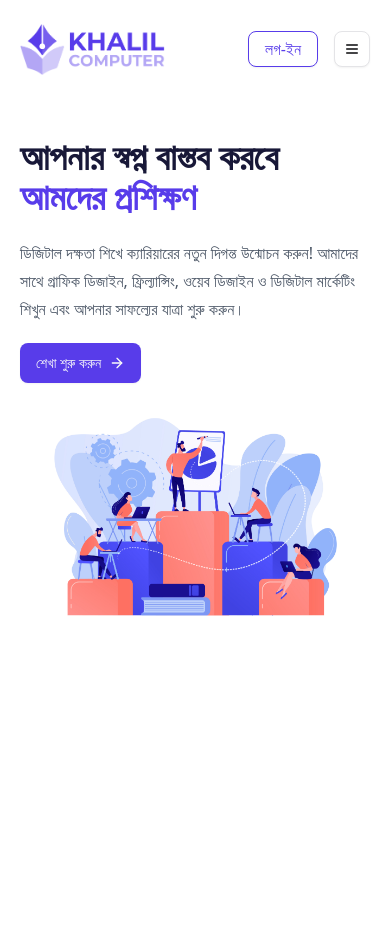
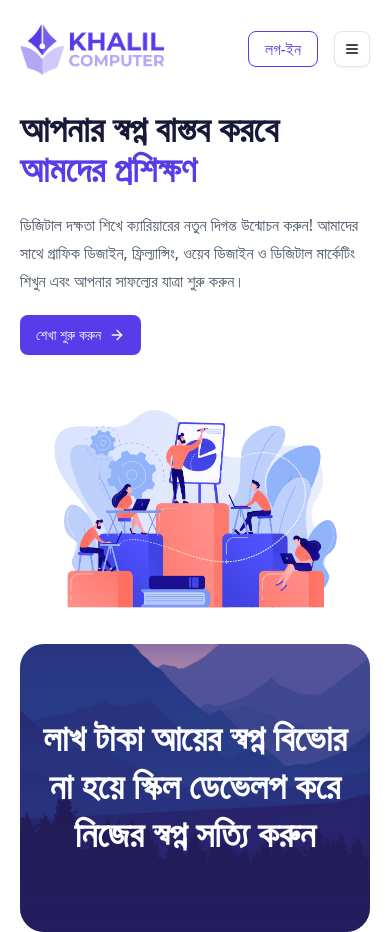
Before and after one commit to TamimAhmedCD/Khalil-Computer, a Next.js app: page / in a window 390 px wide. Before the commit the page ends 844 px from the top, so only its background shows below. Built offline with nearby package versions, Linux system fonts and the light colour scheme; a web font is replaced by a local one.

Commit message:
Slogan section done

```diff
--- a/app/page.jsx
+++ b/app/page.jsx
@@ -1,13 +1,18 @@
-
-import Banner from './../components/Home/Banner';
+import Banner from "./../components/Home/Banner";
+import Slogan from './../components/Home/Slogan';
 export const metadata = {
   title: "Khalil Computer | Home",
   description: "Generated by create next app",
 };
 export default function Home() {
   return (
-    <header >
-      <Banner></Banner>
-    </header>
+    <div>
+      <header>
+        <Banner />
+      </header>
+      <section>
+        <Slogan />
+      </section>
+    </div>
   );
 }
--- a/components/Home/Banner.jsx
+++ b/components/Home/Banner.jsx
@@ -5,7 +5,7 @@ import { ArrowRight } from "lucide-react";
 
 export default function Banner() {
   return (
-    <div className="flex flex-col md:flex-row gap-6 items-center my-10">
+    <div className="flex flex-col md:flex-row gap-6 items-center my-3 md:my-10">
       <div className="md:w-1/2">
         <h1 className="font-hind-siliguri text-4xl md:text-4xl lg:text-6xl lg:leading-20 font-semibold text-primary-950">
           আপনার স্বপ্ন বাস্তব করবে{" "}
@@ -24,8 +24,14 @@ export default function Banner() {
           <ArrowRight className="transition-transform duration-200 group-hover:translate-x-1" />
         </Button>
       </div>
-      <div className="md:w-1/2">
-        <Image src="/banner.jpg" width="600" height="600" className="w-full" alt="Banner Image" />
+      <div className="md:w-1/2 mt-5 md:mt-0">
+        <Image
+          src="/banner.jpg"
+          width="600"
+          height="600"
+          className="w-full"
+          alt="Banner Image"
+        />
       </div>
     </div>
   );
--- /dev/null
+++ b/components/Home/Slogan.jsx
@@ -0,0 +1,18 @@
+import React from "react";
+
+const Slogan = () => {
+  return (
+    <section className="relative bg-[url('/sloganBG.jpg')] bg-cover bg-center rounded-3xl h-72 flex justify-center items-center text-white text-2xl font-bold text-center">
+      {/* Background Overlay */}
+      <div className="absolute inset-0 bg-primary-700/45 rounded-3xl"></div>
+
+      {/* Text Content */}
+      <h2 className="relative text-4xl md:mx-24 p-2 leading-12 font-hind-siliguri">
+        লাখ টাকা আয়ের স্বপ্ন বিভোর না হয়ে স্কিল ডেভেলপ করে নিজের স্বপ্ন সত্যি
+        করুন
+      </h2>
+    </section>
+  );
+};
+
+export default Slogan;
```
Also changed, not shown: public/sloganBG.jpg (added).
